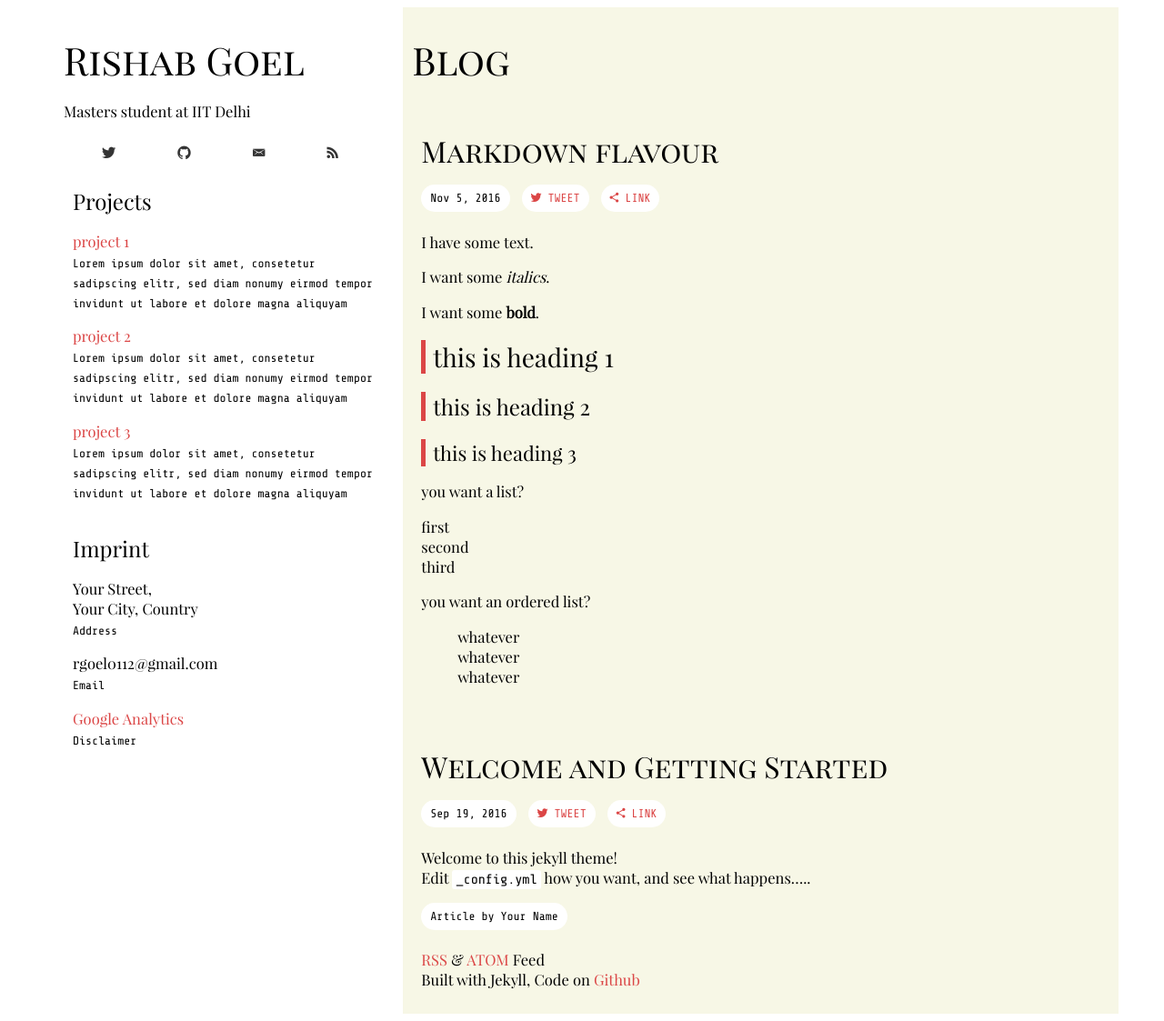
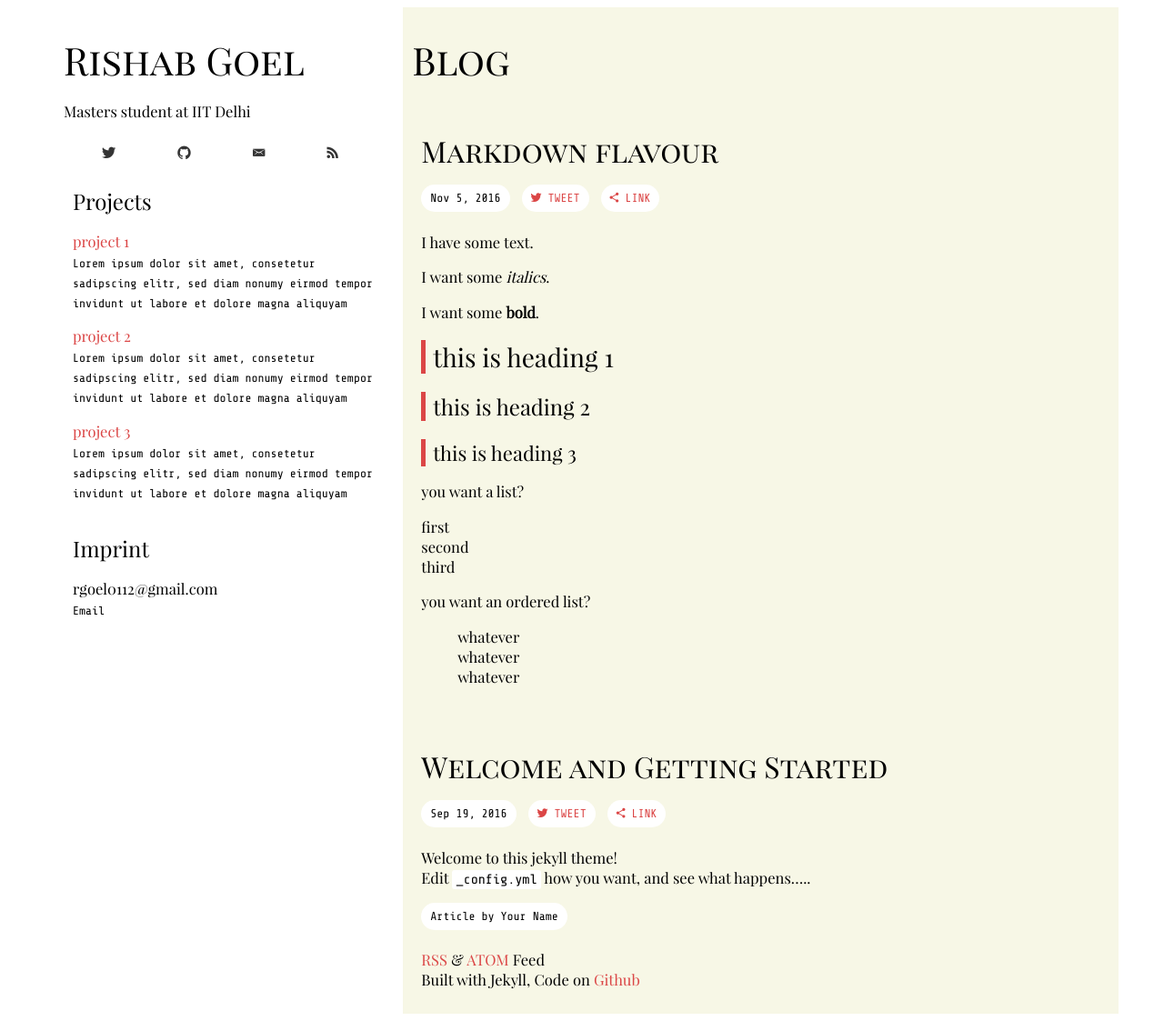
Before and after one commit to RishabGoel/RishabGoel.github.io, a Jekyll site: the page built from index.html, in a window 1280 px wide. Shown: the whole page at 91% size. Built offline with Jekyll 4.4.1, drawn with Linux system fonts in a browser that asks for light colours; some web fonts are replaced.

Commit message:
removed address

```diff
--- a/_includes/imprint.html
+++ b/_includes/imprint.html
@@ -1,14 +1,14 @@
 <h4>Imprint</h4>
 <ul>
-    <li>
+    <!-- <li>
         <p>{{ site.address }}<br><small>Address</small></p>
-    </li>
+    </li> -->
     <li>
         <p>{{ site.email }}<br><small>Email</small></p>
     </li>
-    {% if site.g_analytics %}
+    <!-- {% if site.g_analytics %}
     <li>
         <p><a href="https://www.google.com/analytics/terms/en.html">Google Analytics</a><br><small>Disclaimer</small></p>
     </li>
-    {% endif %}
+    {% endif %} -->
 </ul>
```
